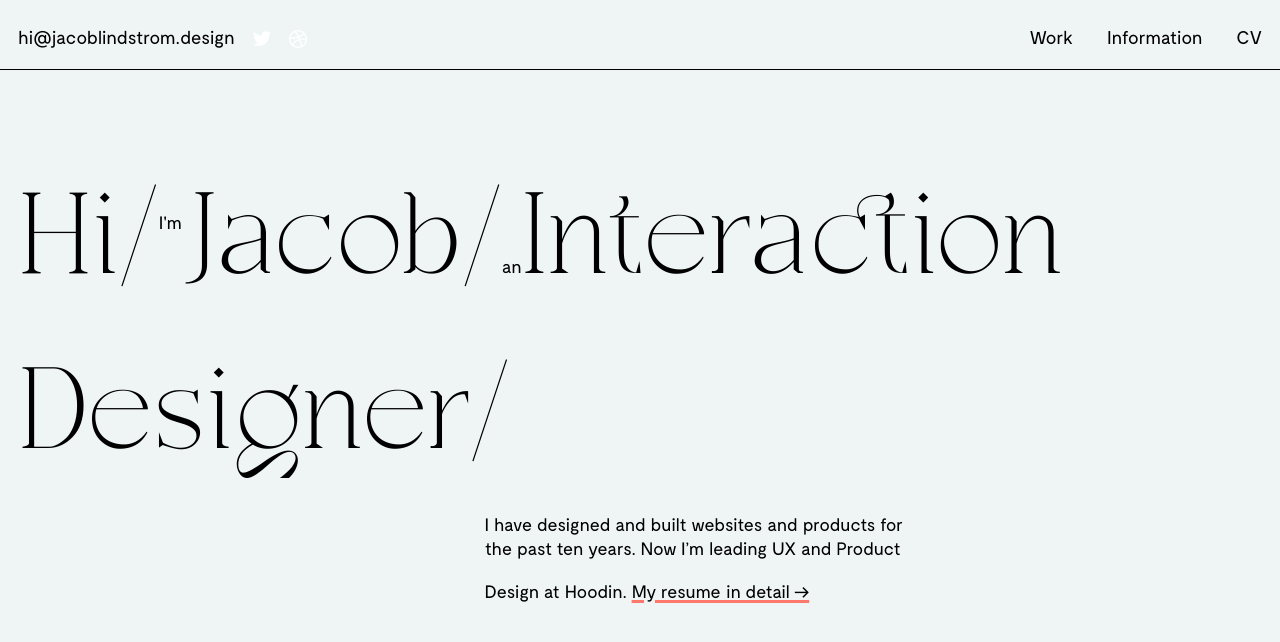
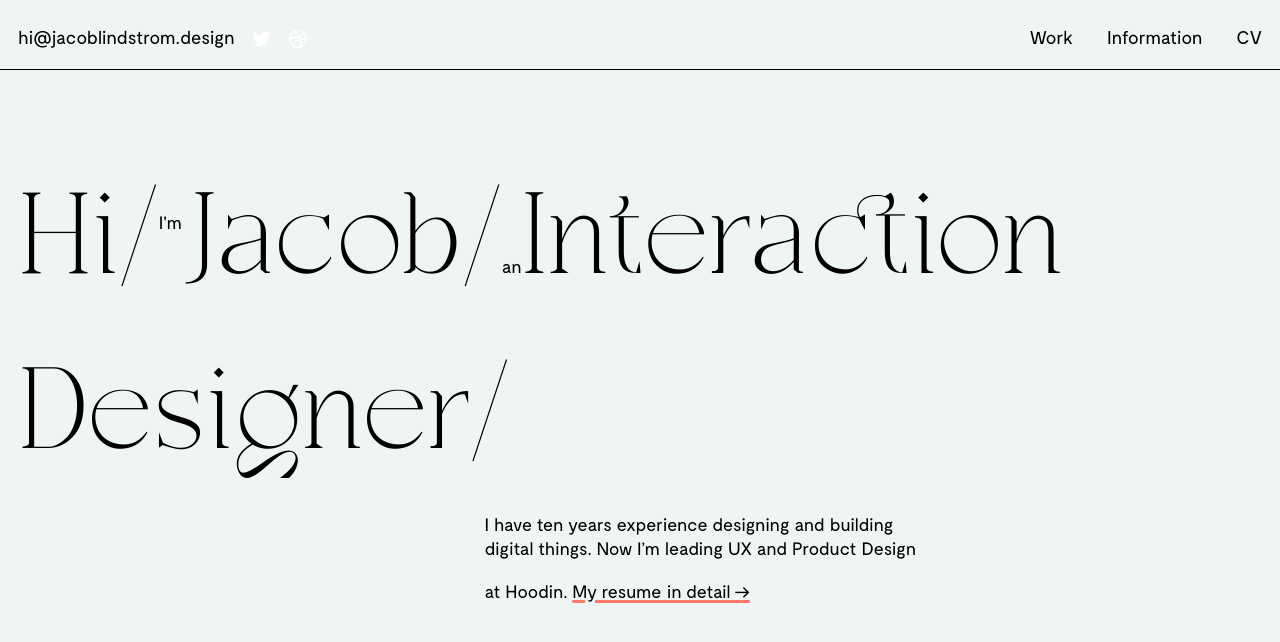
Before and after one commit to jacoblindstrm/jacoblindstrm.github.io, a Jekyll site: the page built from index.html, in a window 1280 px wide. Shown: the top 642 px of the page. Built offline with Jekyll 4.4.1, drawn with Linux system fonts in a browser that asks for light colours; comment, search, counter and statistics services are not loaded.

Commit message:
Update _config.yml

```diff
--- a/_config.yml
+++ b/_config.yml
@@ -14,7 +14,7 @@ workTitle: Product Designer
 phone: +4673 53 55 921
 excerpt_separator: <!--more-->
 description: >- # this means to ignore newlines until "baseurl:"
-  I have designed and built websites and products for the past ten years. Now I’m leading UX and Product Design at&nbsp;Hoodin.
+  I have ten years experience designing and building digital things. Now I’m leading UX and Product Design at&nbsp;Hoodin.
 baseurl: "" # the subpath of your site, e.g. /blog
 url: "https://jacoblindstrom.design" # the base hostname & protocol for your site, e.g. http://example.com
 figma: "https://figma.com/@jacoblindstrm"
```
